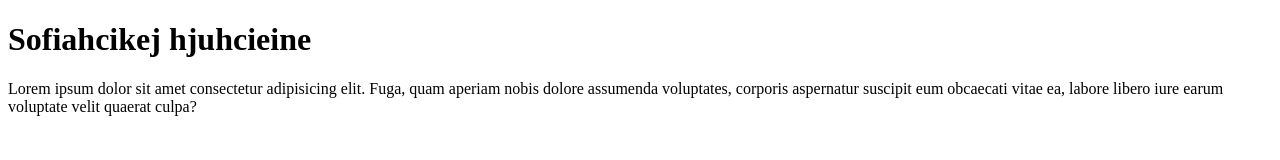
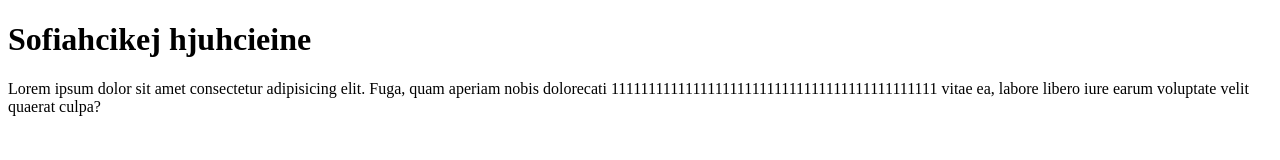
Before and after one commit to Sofia607/mi-primer-repo, a plain HTML site: page CARPETA 1/index.html in a window 1280 px wide. Drawn offline with Linux system fonts and the light colour scheme.

Commit message:
agregue unos en el parrafo

```diff
--- a/CARPETA 1/index.html
+++ b/CARPETA 1/index.html
@@ -9,7 +9,7 @@
 <body>
     <h1>Sofiahcikej hjuhcieine</h1>
     <p> Lorem ipsum dolor sit amet consectetur adipisicing elit. Fuga, quam aperiam
-        nobis dolore assumenda voluptates, corporis aspernatur suscipit eum obcaecati vitae ea, labore libero iure
+        nobis dolorecati 11111111111111111111111111111111111111111111 vitae ea, labore libero iure
         earum voluptate velit quaerat culpa?</p>
 
 </body>
```
